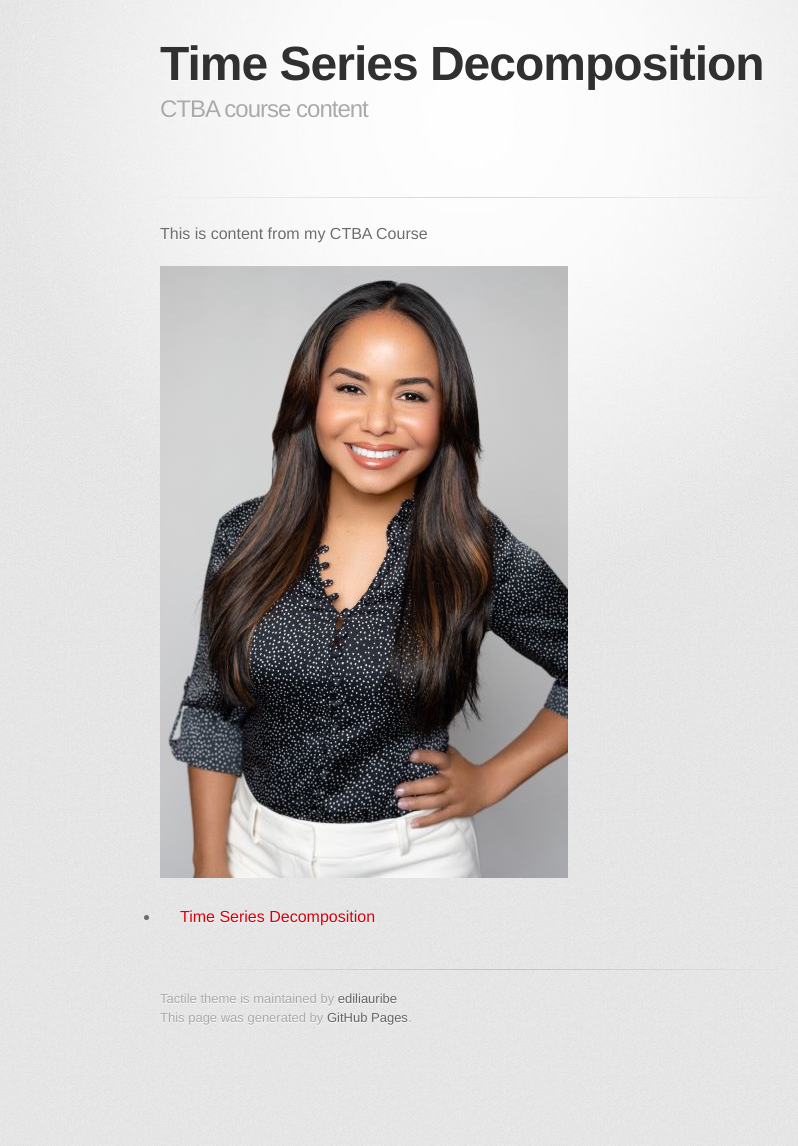
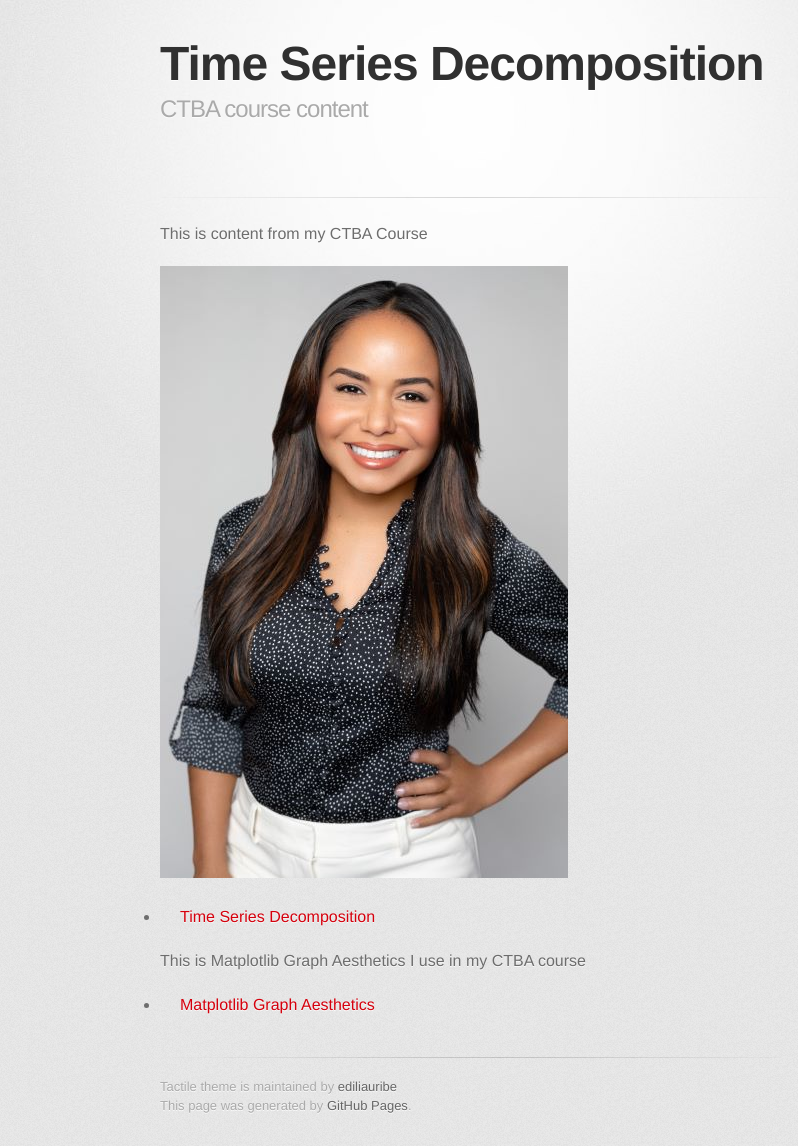
Before and after one commit to ediliauribe/ediliauirbe.github.io, a Jekyll site: the page built from index.md, in a window 1280 px wide. Shown: the whole page, without its empty margins (170-968 px from the left). Built offline with Jekyll 4.4.1, drawn with Linux system fonts in a browser that asks for light colours; some web fonts are replaced; our own code applies the rules of GitHub Pages for plain Markdown files; before the commit the page ends 1058 px from its top, so only the background shows below that.

Commit message:
Update index.md

```diff
--- a/index.md
+++ b/index.md
@@ -7,3 +7,7 @@ This is content from my CTBA Course
 ![My Picture](/pics/pic.jpg)
 
 -  [Time Series Decomposition](/timeseries/index.md)
+
+This is Matplotlib Graph Aesthetics I use in my CTBA course
+
+-  [Matplotlib Graph Aesthetics]()
```
